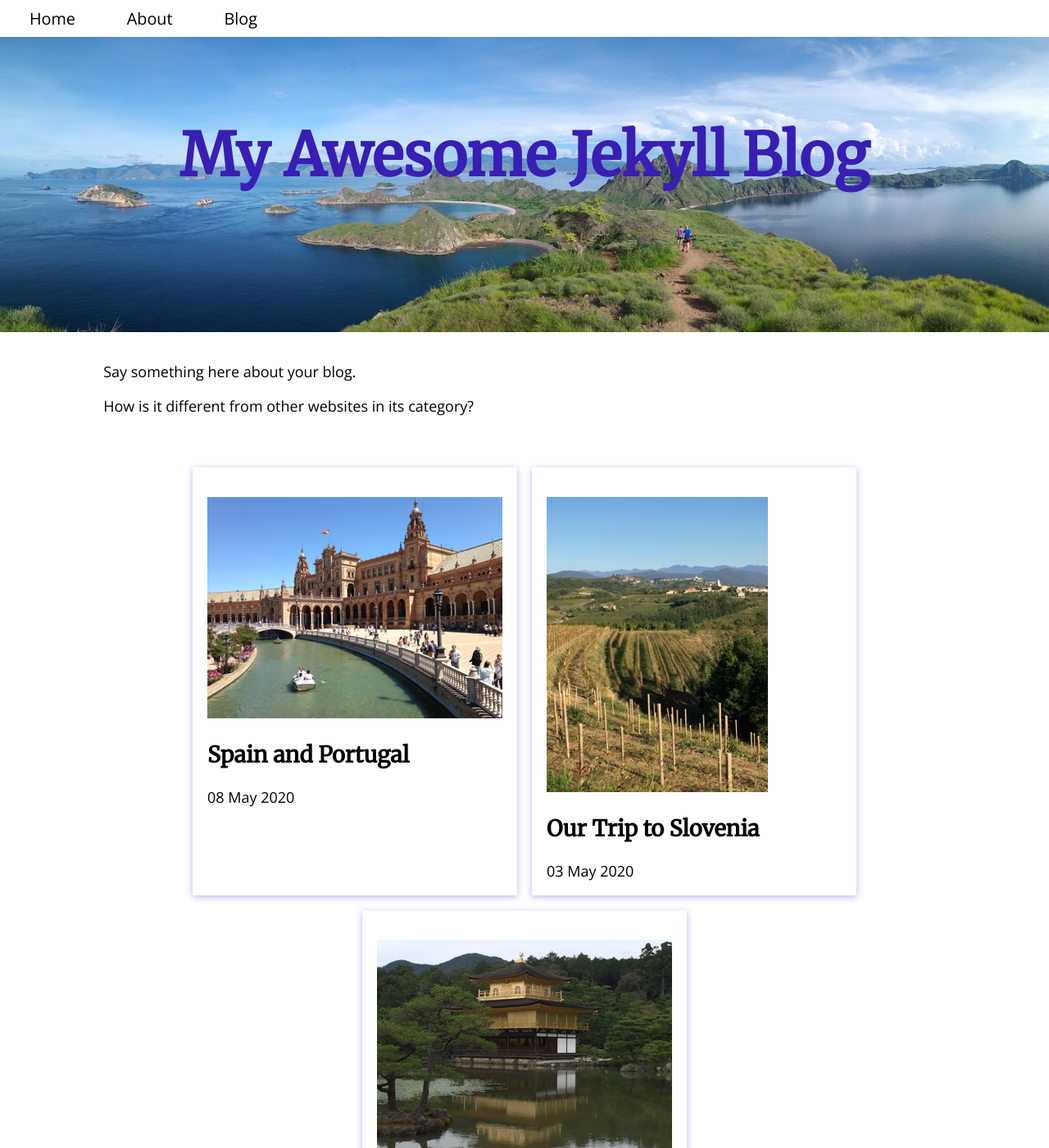
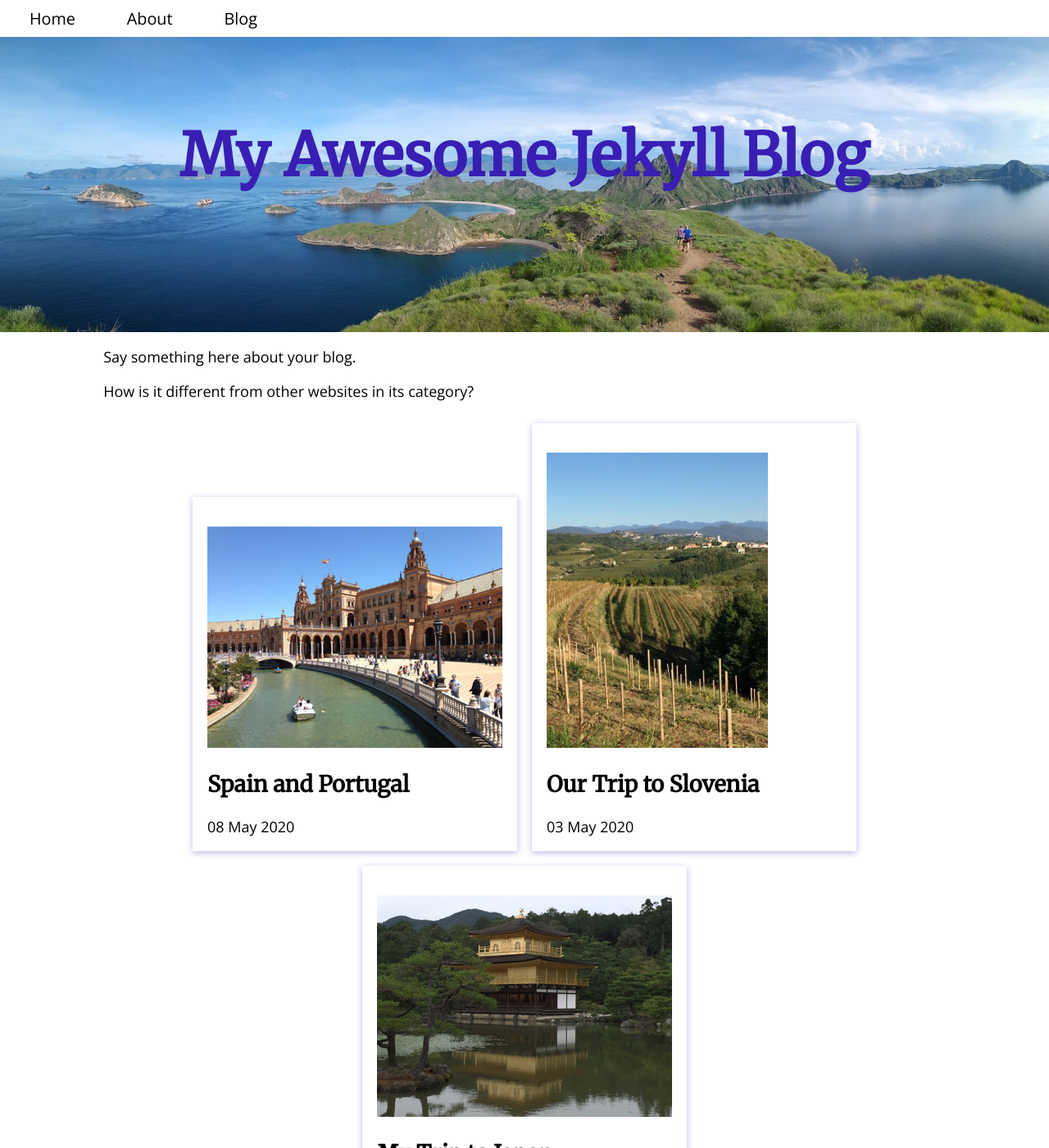
Before and after one commit to placeholdergit/cloneexpjekyllcms, a Jekyll site: the page built from index.md, in a window 1280 px wide and 1400 px high. Shown: the whole window at 82% size. Built offline with Jekyll 4.4.1, drawn with Linux system fonts in a browser that asks for light colours; a script that is not in the unit is left out.

Commit message:
Changed .main, .post-list layouts

```diff
--- a/_sass/main.scss
+++ b/_sass/main.scss
@@ -136,14 +136,14 @@ nav {
 .main, .post-list {
   // background-color: #fff;
   grid-column: 1 / -1;
-  padding: 0.5em;
+  padding: 0 0.5em;
   max-width: 100vw;
 }
 @media (min-width: 500px) {
   .main, .post-list {
     // background-color: #fff;
     grid-column: 2 / -2;
-    padding: 1em;
+    padding: 0 1em;
     max-width: 100vw;
   }
 }
@@ -158,7 +158,7 @@ nav {
   display: flex;
   flex-wrap: wrap;
   justify-content: center;
-  align-items: stretch;
+  align-items: flex-end; // stretch;
 }
 .sticky-top {
   top: 0;
```
